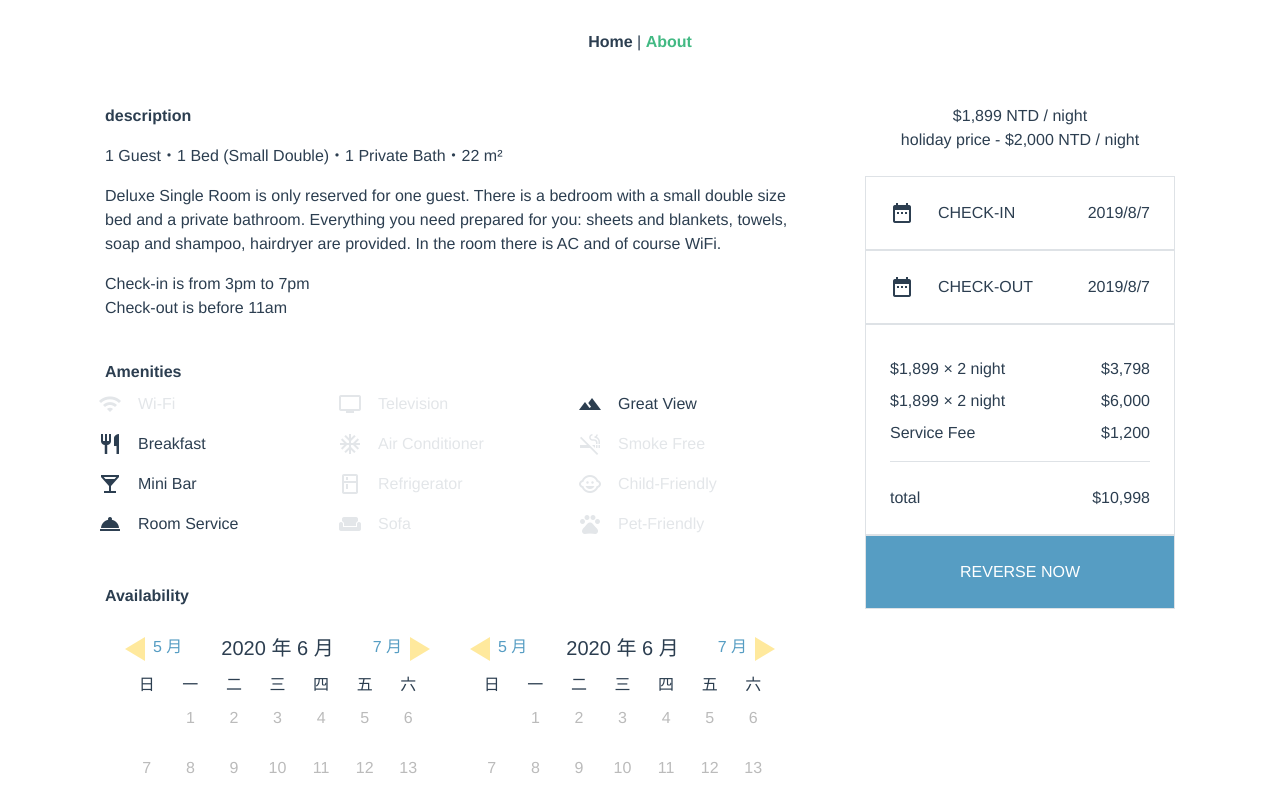
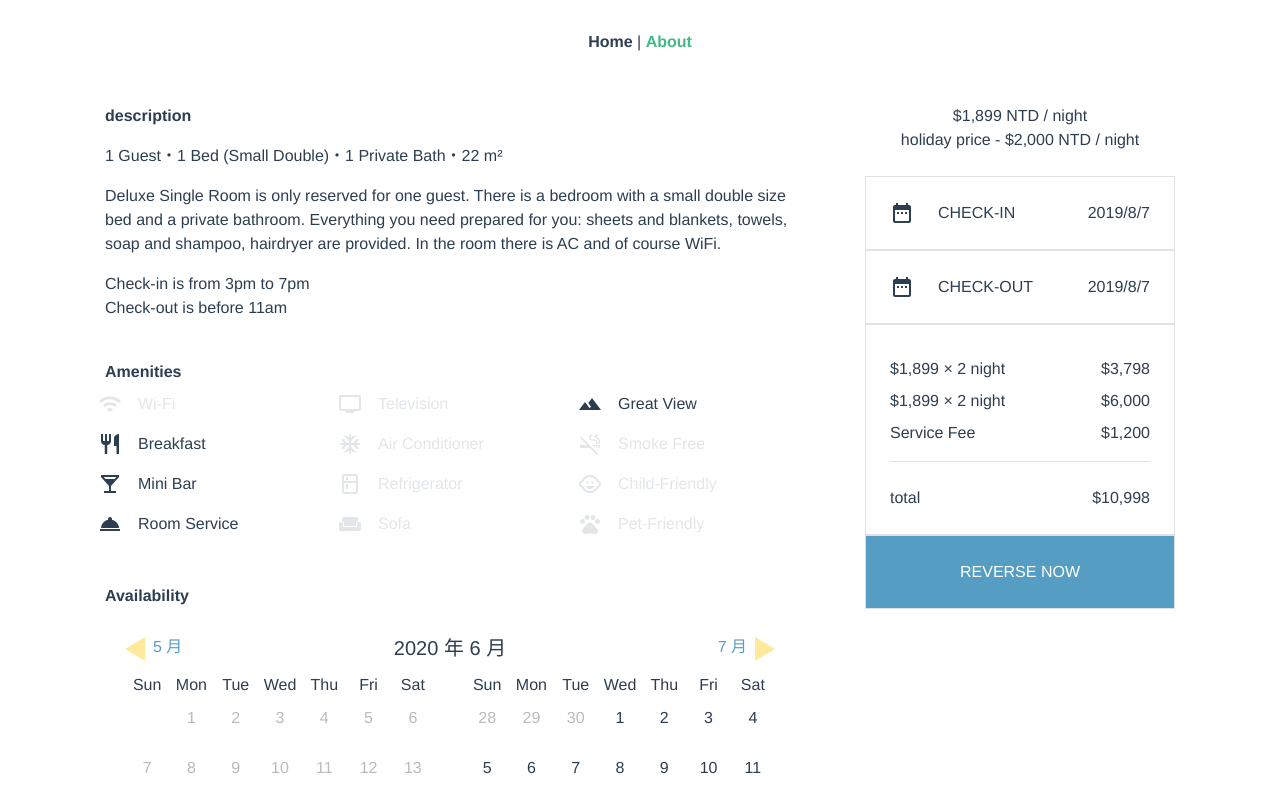
Before and after one commit to unizalin/F2E-Hotel-booking, a Vue app: page /about in a window 1280 px wide. Shown: the top 800 px of the page. Built offline with nearby package versions, Linux system fonts and the light colour scheme.

Commit message:
edit calendar

```diff
--- a/src/components/Calendar.vue
+++ b/src/components/Calendar.vue
@@ -15,43 +15,50 @@
           <div class="nextTri"></div>
         </div>
       </div>
-      <div class="calendar">
-        <div class="weekDay">
-          <div>日</div>
-          <div>一</div>
-          <div>二</div>
-          <div>三</div>
-          <div>四</div>
-          <div>五</div>
-          <div>六</div>
+      <div class="row">
+        <div class="calendar col">
+          <div class="weekDay">
+            <div>Sun</div>
+            <div>Mon</div>
+            <div>Tue</div>
+            <div>Wed</div>
+            <div>Thu</div>
+            <div>Fri</div>
+            <div>Sat</div>
+          </div>
+          <div class="week" v-for="i in 6" :key="i">
+            <div class="day" v-for="(j,idx) in 7" :key="idx" :class="{pastDay:calendarMonth[(i-1)*7+j-1].month === today.month && calendarMonth[(i-1)*7+j-1].date < today.date || calendar.month < today.month || calendar.year < today.year}">
+              <div class="date" @click.prevent="selectDate($event,calendarMonth[(i-1)*7+j-1])">
+                <div class="datePick" :class="{ today:calendarMonth[(i-1)*7+j-1].year === today.year && calendarMonth[(i-1)*7+j-1].month === today.month && calendarMonth[(i-1)*7+j-1].date === today.date ,other:calendarMonth[(i-1)*7+j-1].month !== calendar.month ,pastDay:calendarMonth[(i-1)*7+j-1].month === today.month && calendarMonth[(i-1)*7+j-1].date < today.date || calendar.month < today.month || calendar.year < today.year ,weekend:j==7||j==1 ,selected: visibility==`${calendarMonth[(i-1)*7+j-1].year}${calendarMonth[(i-1)*7+j-1].month}${calendarMonth[(i-1)*7+j-1].date}` }"   @click="visibility = `${calendarMonth[(i-1)*7+j-1].year}${calendarMonth[(i-1)*7+j-1].month}${calendarMonth[(i-1)*7+j-1].date}`">
+                  <div class="solar">{{calendarMonth[(i-1)*7+j-1].date}}</div>
+                </div>
+              </div>
+            </div>
+          </div>
         </div>
-        <div class="week" v-for="i in 6" :key="i">
-          <div
-            class="day"
-            v-for="(j,idx) in 7"
-            :key="idx"
-            :class="{pastDay:calendarMonth[(i-1)*7+j-1].month === today.month && calendarMonth[(i-1)*7+j-1].date < today.date || calendar.month < today.month || calendar.year < today.year
-}"
-          >
-            <div class="date" @click.prevent="selectDate($event,calendarMonth[(i-1)*7+j-1])">
-              <div
-                class="datePick"
-                :class="{
-              today:calendarMonth[(i-1)*7+j-1].year === today.year && calendarMonth[(i-1)*7+j-1].month === today.month && calendarMonth[(i-1)*7+j-1].date === today.date
-              ,other:calendarMonth[(i-1)*7+j-1].month !== calendar.month
-              ,pastDay:calendarMonth[(i-1)*7+j-1].month === today.month && calendarMonth[(i-1)*7+j-1].date < today.date || calendar.month < today.month || calendar.year < today.year
-              ,weekend:j==7||j==1
-              ,selected: visibility==`${calendarMonth[(i-1)*7+j-1].year}${calendarMonth[(i-1)*7+j-1].month}${calendarMonth[(i-1)*7+j-1].date}`
-              }"
-                @click="visibility = `${calendarMonth[(i-1)*7+j-1].year}${calendarMonth[(i-1)*7+j-1].month}${calendarMonth[(i-1)*7+j-1].date}`"
-              >
-                <div class="solar">{{calendarMonth[(i-1)*7+j-1].date}}</div>
+        <div class="calendar col">
+          <div class="weekDay">
+            <div>Sun</div>
+            <div>Mon</div>
+            <div>Tue</div>
+            <div>Wed</div>
+            <div>Thu</div>
+            <div>Fri</div>
+            <div>Sat</div>
+          </div>
+          <div class="week" v-for="i in 6" :key="i">
+            <div class="day" v-for="(j,idx) in 7" :key="idx" :class="today.month < nextCalendarMonth[(i-1)*7+j-1].month?'':'pastDay'">
+              <div class="date" @click.prevent="selectDate($event,nextCalendarMonth[(i-1)*7+j-1])">
+                <div class="datePick" :class="nextCalendarMonth[(i-1)*7+j-1].month>nextCalendarFirstDay.month?'other':''" @click="visibility = `${nextCalendarMonth[(i-1)*7+j-1].year}${nextCalendarMonth[(i-1)*7+j-1].month}${nextCalendarMonth[(i-1)*7+j-1].date}`">
+                  <div class="solar">{{nextCalendarMonth[(i-1)*7+j-1].date}}</div>
+                </div>
               </div>
             </div>
           </div>
         </div>
       </div>
     </div>
+    {{nextCalendarMonth}}
   </div>
 </template>
 
@@ -108,9 +115,6 @@ export default {
         this.calendar.month = month
       }
     },
-    convertLunar (val) {
-      return this.solar2lunar(val)
-    },
     selectDate(e,date){
       this.closeCalendar()
       this.calendar.year = date.year
@@ -135,6 +139,16 @@ export default {
         day:vm.chiday[date.getDay()],
       }
     },
+    nextCalendarFirstDay(){
+      let vm =this;
+      const mDate = new Date(this.calendar.year,this.calendar.month+1,1)
+      return {
+        year:mDate.getFullYear(),
+        month:mDate.getMonth(),
+        date:mDate.getDate(),
+        day:vm.chiday[mDate.getDay()],
+      }
+    },
     calendarMonth(){
       const data = []
       let date
@@ -149,22 +163,13 @@ export default {
       }
       return data
     },
-    nextCalendarFirstDay(){
-      let vm =this;
-      const mDate = new Date(this.calendar.year,this.calendar.month+1,1)
-      const date = new Date(this.calendar.year,this.calendar.month +1 ,1 - mDate.getDay())
-      return {
-        year:date.getFullYear(),
-        month:date.getMonth(),
-        date:date.getDate(),
-        day:vm.chiday[date.getDay()],
-      }
-    },
     nextCalendarMonth(){
       const data = []
+      let vm = this
+      const mDate = new Date(vm.calendar.year,vm.calendar.month+1,1)
       let date
       for(let i=0;i<42;i++){
-        date = new Date(this.nextcalendarFirstDay.year,this.nextcalendarFirstDay.month,this.nextcalendarFirstDay.date + i)
+        date = new Date(vm.calendar.year,vm.calendar.month +1 ,1 - mDate.getDay()+i)
         data.push({
           year:date.getFullYear(),
           month:date.getMonth(),
--- a/src/views/About.vue
+++ b/src/views/About.vue
@@ -23,7 +23,6 @@
         <div class="card-body text-left">
           <div class="amenitTitle font-weight-bold">Availability</div>
           <div class="d-flex">
-            <calendar/>
             <calendar/>
           </div>
         </div>
```
Also changed, not shown: 1 other file (tests, documents, lock files or other folders).
